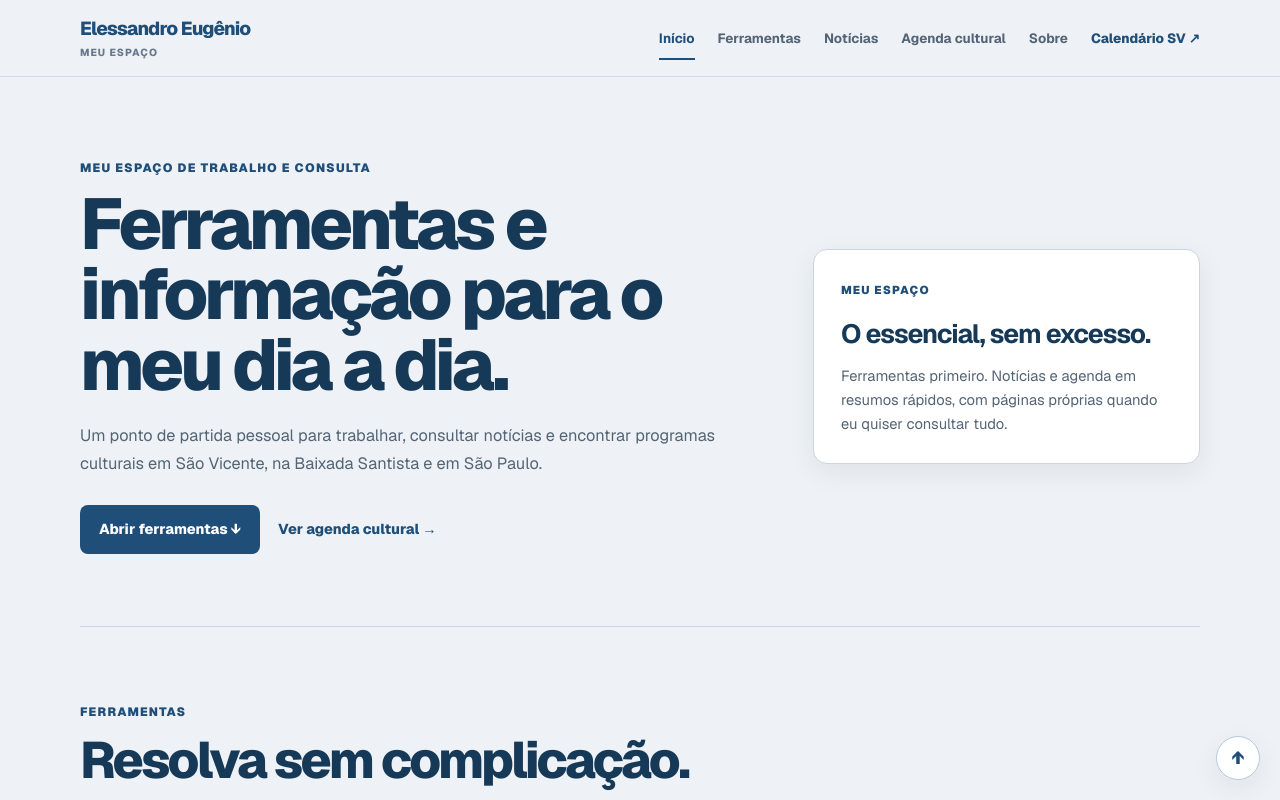
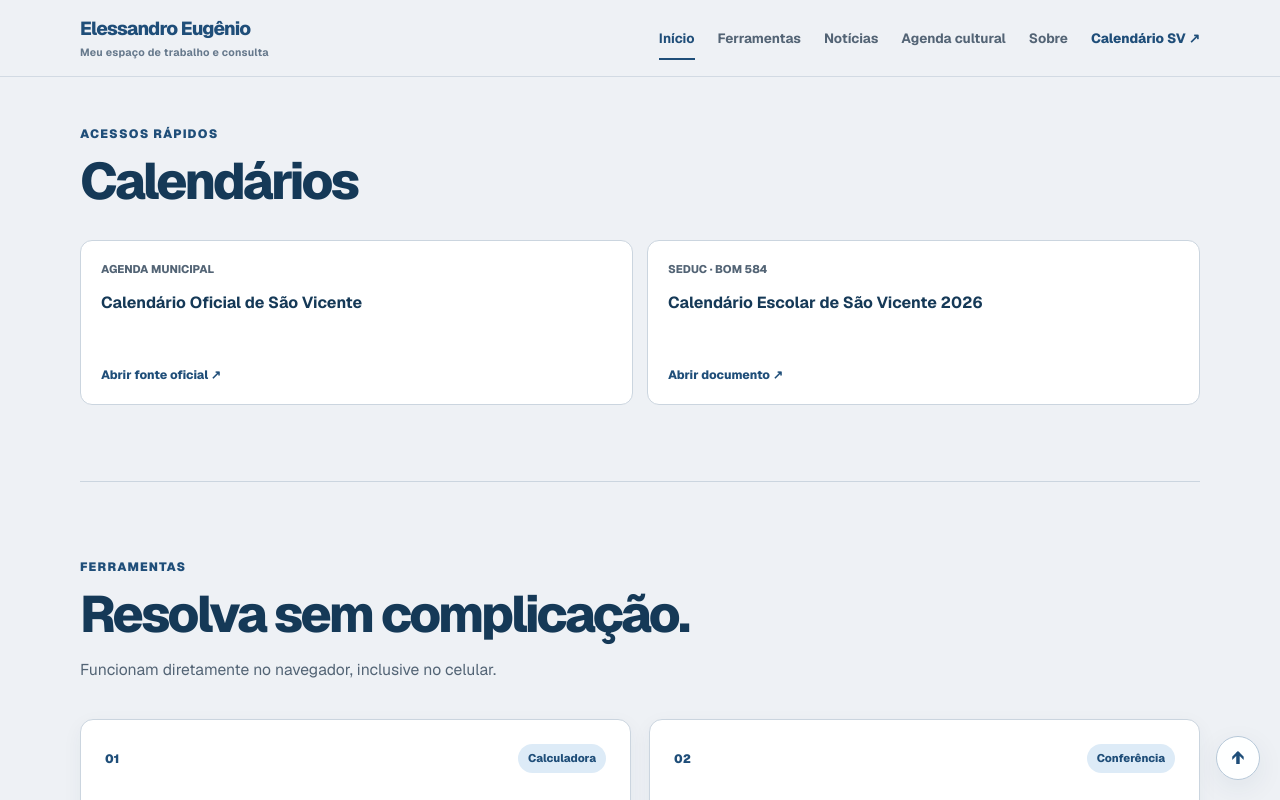
Before and after one commit to eugepos/Elessandro, a Next.js app: page / in a window 1280 px wide. Shown: the top 800 px of the page. Built offline with nearby package versions, Linux system fonts and the light colour scheme; no server answers.

Commit message:
Simplifica o topo e prioriza calendarios

```diff
--- a/app/components/SiteHeader.tsx
+++ b/app/components/SiteHeader.tsx
@@ -13,7 +13,7 @@ export default function SiteHeader({ active = "inicio" }: SiteHeaderProps) {
       <header className="site-header">
         <a className="brand" href="/" aria-label="Ir para a página inicial" onClick={closeMenu}>
           <span>Elessandro Eugênio</span>
-          <small>meu espaço</small>
+          <small>Meu espaço de trabalho e consulta</small>
         </a>
         <nav id="main-navigation" className={`main-nav ${menuOpen ? "is-open" : ""}`} aria-label="Navegação principal">
           <a className={active === "inicio" ? "active" : ""} href="/" onClick={closeMenu}>Início</a>
--- a/app/globals.css
+++ b/app/globals.css
@@ -14,7 +14,7 @@ a:focus-visible,button:focus-visible{outline:3px solid #f0b429;outline-offset:4p
 .site-header{position:relative;display:flex;min-height:76px;align-items:center;justify-content:space-between;gap:24px}
 .brand{color:var(--blue);text-decoration:none}
 .brand span{display:block;font-size:1.18rem;font-weight:790;letter-spacing:-.045em}
-.brand small{display:block;margin-top:2px;color:#66798c;font-size:.64rem;font-weight:750;letter-spacing:.1em;text-transform:uppercase}
+.brand small{display:block;margin-top:2px;color:#66798c;font-size:.66rem;font-weight:680;letter-spacing:.025em}
 .main-nav{display:flex;align-items:center;gap:23px}
 .main-nav a{position:relative;color:var(--muted);font-size:.84rem;font-weight:650;text-decoration:none}
 .main-nav a:hover,.main-nav a.active{color:var(--blue)}
@@ -23,21 +23,8 @@ a:focus-visible,button:focus-visible{outline:3px solid #f0b429;outline-offset:4p
 .menu-button{display:none;width:44px;height:44px;align-items:center;justify-content:center;flex-direction:column;gap:7px;border:1px solid var(--border);border-radius:9px;background:var(--surface);cursor:pointer}
 .menu-button span{width:19px;height:1px;background:var(--blue)}
 
-.hero{display:grid;grid-template-columns:minmax(0,1.25fr) minmax(300px,.75fr);align-items:center;gap:clamp(36px,7vw,88px);padding:clamp(58px,7vw,82px) 0 72px}
-.hero-copy{max-width:700px}
 .eyebrow{margin:0 0 12px;color:var(--blue);font-size:.76rem;font-weight:820;letter-spacing:.1em;text-transform:uppercase}
-.hero h1,.page-hero h1,.section-heading h2,.listing-heading h2,.agenda-heading h2{margin:0;color:var(--blue-dark);font-weight:770;letter-spacing:-.055em}
-.hero h1{font-size:clamp(3.1rem,5.6vw,4.8rem);line-height:.98}
-.hero-copy>p:not(.eyebrow){max-width:650px;margin:22px 0 0;color:var(--muted);font-size:1.02rem;line-height:1.7}
-.hero-actions{display:flex;align-items:center;gap:18px;margin-top:28px}
-.primary-action{display:inline-flex;min-height:49px;align-items:center;border-radius:8px;padding:0 19px;background:var(--blue);color:#fff;font-size:.9rem;font-weight:760;text-decoration:none}
-.primary-action:hover{background:var(--blue-dark)}
-.secondary-action{color:var(--blue);font-size:.9rem;font-weight:760;text-decoration:none}
-.secondary-action:hover{text-decoration:underline}
-.purpose-card{border:1px solid var(--border);border-radius:14px;padding:27px;background:var(--surface);box-shadow:var(--shadow)}
-.purpose-card>span{color:var(--blue);font-size:.72rem;font-weight:820;letter-spacing:.1em;text-transform:uppercase}
-.purpose-card strong{display:block;margin-top:18px;color:var(--blue-dark);font-size:1.65rem;line-height:1.12;letter-spacing:-.04em}
-.purpose-card p{margin:15px 0 0;color:var(--muted);font-size:.92rem;line-height:1.65}
+.page-hero h1,.section-heading h2,.listing-heading h2,.agenda-heading h2{margin:0;color:var(--blue-dark);font-weight:770;letter-spacing:-.055em}
 
 .home-section,.listing-section{border-top:1px solid var(--border);padding:76px 0 84px}
 .section-heading{max-width:760px}
@@ -60,7 +47,10 @@ a:focus-visible,button:focus-visible{outline:3px solid #f0b429;outline-offset:4p
 .tool-card>a:hover{text-decoration:underline}
 
 .quick-section{padding-top:68px;padding-bottom:76px}
+.calendar-section{border-top:0;padding-top:48px}
+.calendar-heading h1{margin:0;color:var(--blue-dark);font-size:clamp(2.25rem,4vw,3.45rem);font-weight:770;line-height:1.03;letter-spacing:-.055em}
 .quick-grid{display:grid;grid-template-columns:repeat(3,1fr);gap:14px;margin-top:32px}
+.calendar-grid{grid-template-columns:repeat(2,1fr)}
 .quick-grid a{display:flex;min-height:165px;flex-direction:column;border:1px solid var(--border);border-radius:12px;padding:20px;background:var(--surface);text-decoration:none;transition:transform .18s,border-color .18s}
 .quick-grid a:hover{transform:translateY(-3px);border-color:var(--blue)}
 .quick-grid span{color:var(--muted);font-size:.7rem;font-weight:720;text-transform:uppercase}
@@ -150,17 +140,16 @@ a:focus-visible,button:focus-visible{outline:3px solid #f0b429;outline-offset:4p
 .back-to-top:hover{background:var(--blue);color:#fff}
 
 @media(max-width:900px){
-  .main-nav{gap:16px}.main-nav a{font-size:.78rem}.hero{grid-template-columns:1fr}.purpose-card{max-width:650px}.latest-grid,.events-grid,.agenda-grid{grid-template-columns:1fr 1fr}.quick-grid{grid-template-columns:1fr 1fr}.about-grid{grid-template-columns:1fr}
+  .main-nav{gap:16px}.main-nav a{font-size:.78rem}.latest-grid,.events-grid,.agenda-grid{grid-template-columns:1fr 1fr}.quick-grid{grid-template-columns:1fr 1fr}.about-grid{grid-template-columns:1fr}
 }
 
 @media(max-width:680px){
-  html{scroll-padding-top:78px}.site-header,.hero,.home-section,.page-hero,.listing-section,.site-footer{width:min(100% - 28px,560px)}
+  html{scroll-padding-top:78px}.site-header,.home-section,.page-hero,.listing-section,.site-footer{width:min(100% - 28px,560px)}
   .site-header{min-height:68px}.brand span{font-size:1.08rem}.menu-button{display:flex}
   .main-nav{position:absolute;z-index:25;top:60px;right:0;left:0;display:none;align-items:stretch;flex-direction:column;gap:0;border:1px solid var(--border);border-radius:11px;padding:7px;background:var(--surface);box-shadow:0 14px 32px rgba(35,57,79,.14)}
   .main-nav.is-open{display:flex}.main-nav a{padding:13px 12px;font-size:.9rem}.main-nav a.active::after{display:none}
-  .hero{gap:30px;padding:46px 0 56px}.hero h1{font-size:clamp(2.65rem,12vw,3.55rem)}.hero-copy>p:not(.eyebrow){font-size:.98rem;line-height:1.66}.hero-actions{align-items:stretch;flex-direction:column}.primary-action{justify-content:center}.secondary-action{text-align:center}
-  .purpose-card{padding:22px}.purpose-card strong{font-size:1.42rem}.purpose-card p{font-size:.92rem}
   .home-section,.listing-section{padding:60px 0 66px}.section-heading h2{font-size:clamp(2.15rem,10vw,2.9rem)}.section-heading>p:last-child,.row-heading>div>p:last-child{font-size:.94rem}
+  .calendar-section{padding-top:38px}.calendar-heading h1{font-size:clamp(2.15rem,10vw,2.9rem)}
   .row-heading,.listing-heading{align-items:flex-start;flex-direction:column;gap:18px}.section-link{margin:0}.listing-heading>span{align-self:flex-start}
   .tools-grid,.quick-grid,.latest-grid,.events-grid,.agenda-grid{grid-template-columns:1fr}.tool-card{min-height:0}.tool-card h3{font-size:1.35rem}.tool-card>p{font-size:.92rem}.tool-card>a{padding-top:22px}
   .quick-grid a{min-height:145px}.latest-card{min-height:0}.event-card{min-height:410px}.event-media{height:180px}.latest-card h3{font-size:1.08rem}.latest-card p,.event-card p{font-size:.9rem}.latest-card footer{align-items:flex-start;flex-direction:column}.event-card small{font-size:.78rem}
--- a/app/page.tsx
+++ b/app/page.tsx
@@ -25,18 +25,12 @@ export default function Home() {
       <a className="skip-link" href="#conteudo">Pular para o conteúdo</a>
       <SiteHeader active="inicio" />
 
-      <section className="hero compact-hero" id="conteudo" aria-labelledby="hero-title">
-        <div className="hero-copy">
-          <p className="eyebrow">Meu espaço de trabalho e consulta</p>
-          <h1 id="hero-title">Ferramentas e informação para o meu dia a dia.</h1>
-          <p>Um ponto de partida pessoal para trabalhar, consultar notícias e encontrar programas culturais em São Vicente, na Baixada Santista e em São Paulo.</p>
-          <div className="hero-actions"><a className="primary-action" href="#ferramentas">Abrir ferramentas ↓</a><a className="secondary-action" href="/agenda">Ver agenda cultural →</a></div>
+      <section className="home-section quick-section calendar-section" id="conteudo" aria-labelledby="calendar-title">
+        <div className="section-heading calendar-heading"><p className="eyebrow">Acessos rápidos</p><h1 id="calendar-title">Calendários</h1></div>
+        <div className="quick-grid calendar-grid">
+          <a href="https://www.saovicente.sp.gov.br/institucional/calendario" target="_blank" rel="noopener noreferrer"><span>Agenda municipal</span><strong>Calendário Oficial de São Vicente</strong><small>Abrir fonte oficial ↗</small></a>
+          <a href="/documentos/calendario-escolar-sao-vicente-2026.pdf" target="_blank" rel="noopener noreferrer"><span>SEDUC · BOM 584</span><strong>Calendário Escolar de São Vicente 2026</strong><small>Abrir documento ↗</small></a>
         </div>
-        <aside className="purpose-card" aria-label="Finalidade do site">
-          <span>Meu espaço</span>
-          <strong>O essencial, sem excesso.</strong>
-          <p>Ferramentas primeiro. Notícias e agenda em resumos rápidos, com páginas próprias quando eu quiser consultar tudo.</p>
-        </aside>
       </section>
 
       <section className="home-section tools-section" id="ferramentas" aria-labelledby="tools-title">
@@ -44,15 +38,6 @@ export default function Home() {
         <div className="tools-grid">
           <article className="tool-card"><div className="tool-topline"><span>01</span><small>Calculadora</small></div><h3>Descongelamento do tempo da pandemia</h3><p>Simule a recontagem do período congelado para triênio, letra e sexta-parte do magistério de São Vicente.</p><div className="tool-tags"><span>Servidor ativo</span><span>Aposentado</span></div><a href="/ferramentas/descongelamento.html">Abrir calculadora →</a></article>
           <article className="tool-card"><div className="tool-topline"><span>02</span><small>Conferência</small></div><h3>Conferência de descontos</h3><p>Compare a lista enviada com o retorno da Prefeitura ou IPRESV e identifique diferenças de matrícula, nome e valor.</p><div className="tool-tags"><span>Excel</span><span>Word</span><span>PDF</span></div><a href="/ferramentas/conferencia-descontos.html">Abrir conferência →</a></article>
-        </div>
-      </section>
-
-      <section className="home-section quick-section" aria-labelledby="quick-title">
-        <div className="section-heading"><p className="eyebrow">Acessos rápidos</p><h2 id="quick-title">Abra o que você usa mais.</h2></div>
-        <div className="quick-grid">
-          <a href="https://www.saovicente.sp.gov.br/institucional/calendario" target="_blank" rel="noopener noreferrer"><span>Agenda municipal</span><strong>Calendário Oficial de São Vicente</strong><small>Abrir fonte oficial ↗</small></a>
-          <a href="/documentos/calendario-escolar-sao-vicente-2026.pdf" target="_blank" rel="noopener noreferrer"><span>SEDUC · BOM 584</span><strong>Calendário Escolar de São Vicente 2026</strong><small>Abrir documento ↗</small></a>
-          <a href="/agenda"><span>Cultura e eventos</span><strong>Agenda automática completa</strong><small>Explorar agenda →</small></a>
         </div>
       </section>
 
```
Also changed, not shown: 1 other file (tests, documents, lock files or other folders).
